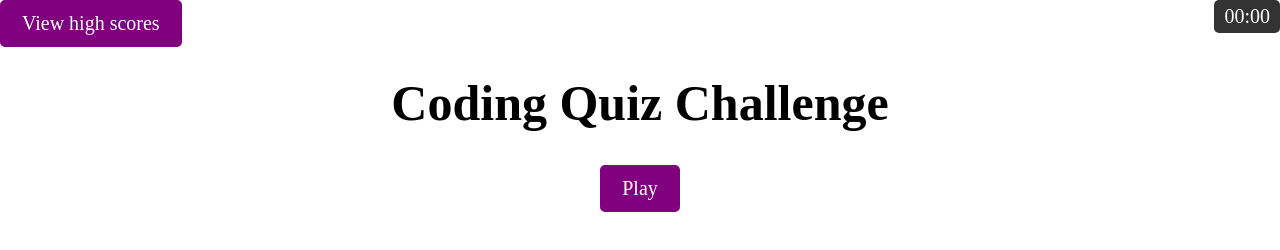
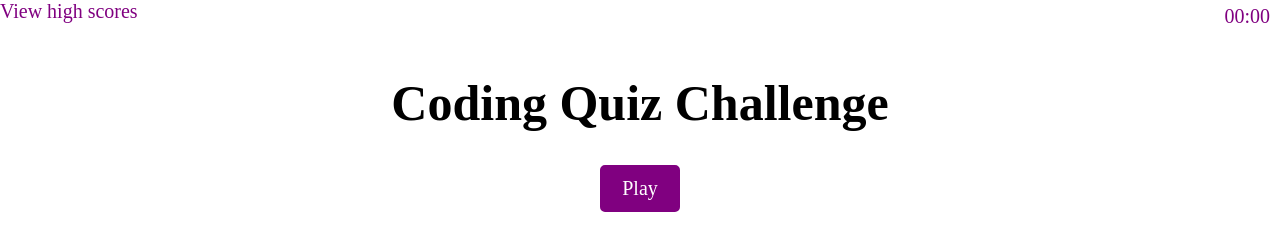
Before and after one commit to ljnorton12/code-trainer, a plain HTML site: page index.html in a window 1280 px wide. Drawn offline with Linux system fonts and the light colour scheme.

Commit message:
styled timer

```diff
--- a/style.css
+++ b/style.css
@@ -29,10 +29,11 @@ h1 {
     position: absolute;
     top: 0;
     right: 0;
-    background: #333;
-    color: white;
+    background: none;
+    color: purple;
     padding: 5px 10px;
     font-size: 20px;
+    border: none;
     border-radius: 5px;
 }
 
@@ -69,3 +70,13 @@ h1 {
     cursor: pointer;
     transition: background 0.3s, color 0.3s;
   }
+
+#highscore-btn {
+    background: none;
+    border: none;
+    color: purple;
+    font-size: 20px;
+    padding: 0;
+    margin: 0;
+    text-decoration: none;
+}
```
